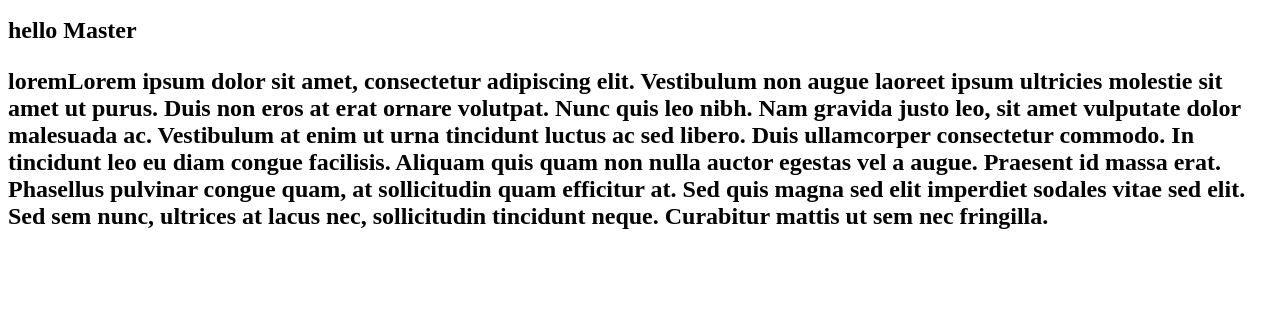
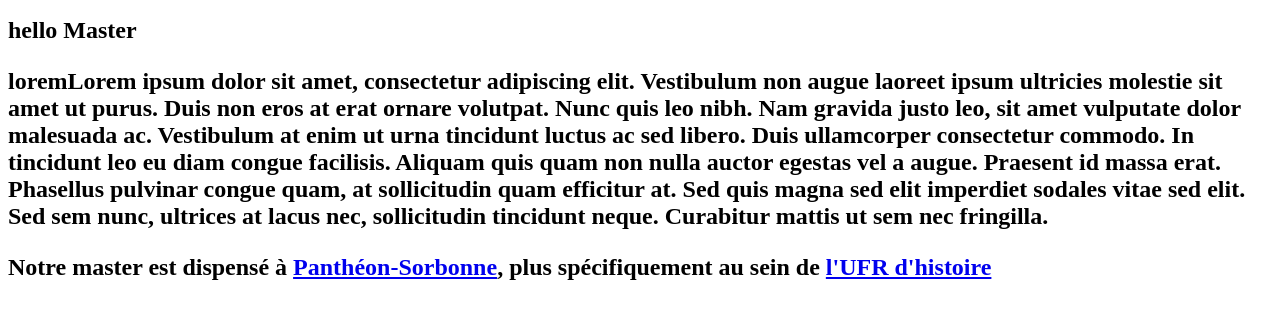
Before and after one commit to laurence-cm/Mon-site, a plain HTML site: page index.html in a window 1280 px wide. Shown: the part 101-420 px from the top of the page. Drawn offline with Linux system fonts and the light colour scheme.

Commit message:
Update index.html
Ajout de lien hypertexte

```diff
--- a/index.html
+++ b/index.html
@@ -9,6 +9,12 @@
 		<p>My first paragraph.</p>
 		<h2> <strong> hello Master </strong>
 		<p> loremLorem ipsum dolor sit amet, consectetur adipiscing elit. Vestibulum non augue laoreet ipsum ultricies molestie sit amet ut purus. Duis non eros at erat ornare volutpat. Nunc quis leo nibh. Nam gravida justo leo, sit amet vulputate dolor malesuada ac. Vestibulum at enim ut urna tincidunt luctus ac sed libero. Duis ullamcorper consectetur commodo. In tincidunt leo eu diam congue facilisis. Aliquam quis quam non nulla auctor egestas vel a augue. Praesent id massa erat. Phasellus pulvinar congue quam, at sollicitudin quam efficitur at. Sed quis magna sed elit imperdiet sodales vitae sed elit. Sed sem nunc, ultrices at lacus nec, sollicitudin tincidunt neque. Curabitur mattis ut sem nec fringilla. </p>
+		<p>
+	<!-- Un lien vers le fragement "Composantes" inscrit dans le document numérique wikipédia de P1, sur le texte "UFR d'histoire" -->
+
+	Notre master est dispensé à <a href="https://fr.wikipedia.org/wiki/Université_Paris-I-Panthéon-Sorbonne#:~:text=L'université%20Paris%2DI%2D,et%20de%20la%20science%20politique.">Panthéon-Sorbonne</a>, plus spécifiquement au sein de <a href="https://fr.wikipedia.org/wiki/Université_Paris-I-Panthéon-Sorbonne#:~:text=L'université%20Paris%2DI%2D,et%20de%20la%20science%20politique.">l'UFR d'histoire </a>
+
+	</p>
 
 
 </body>
```
